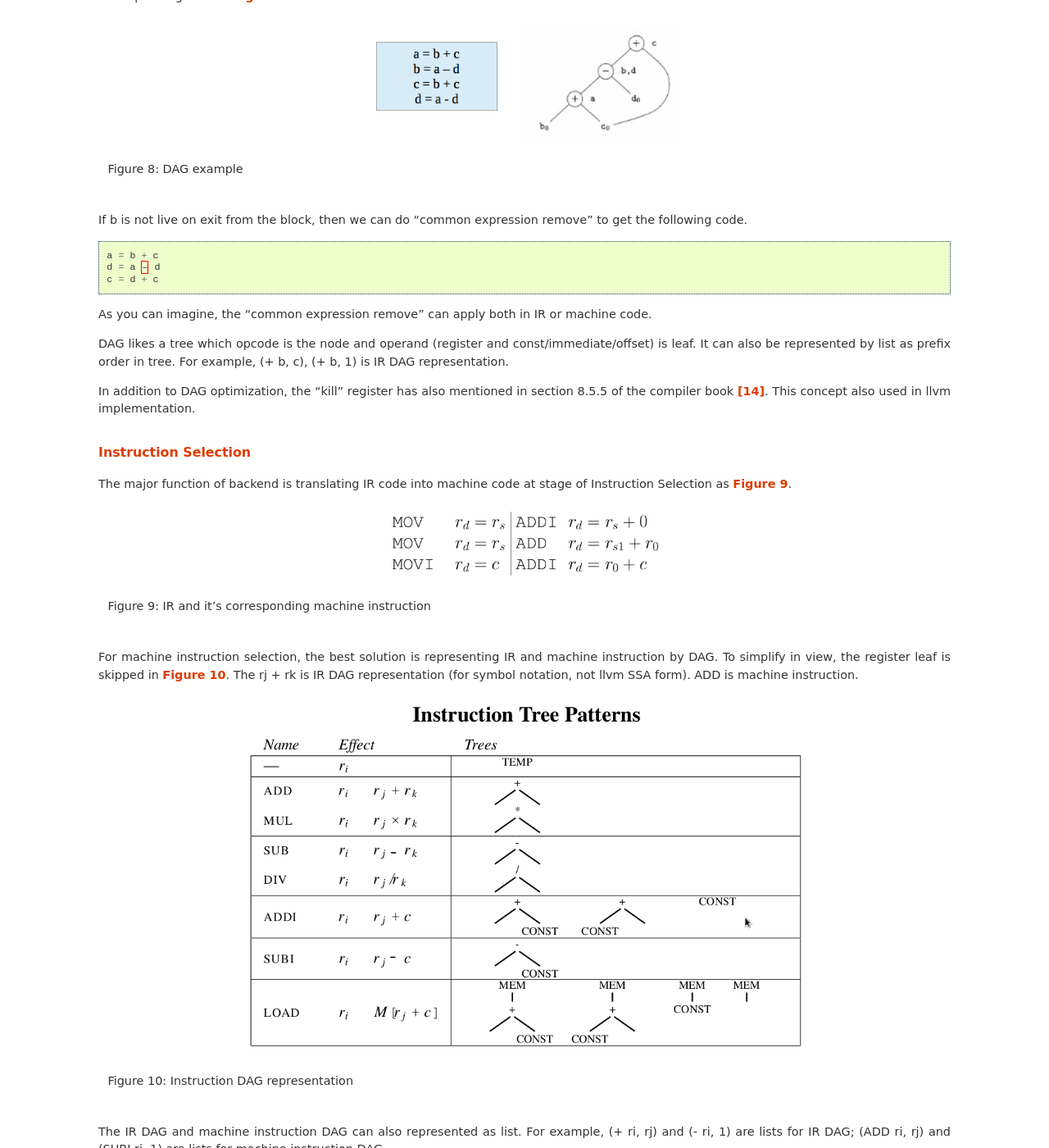
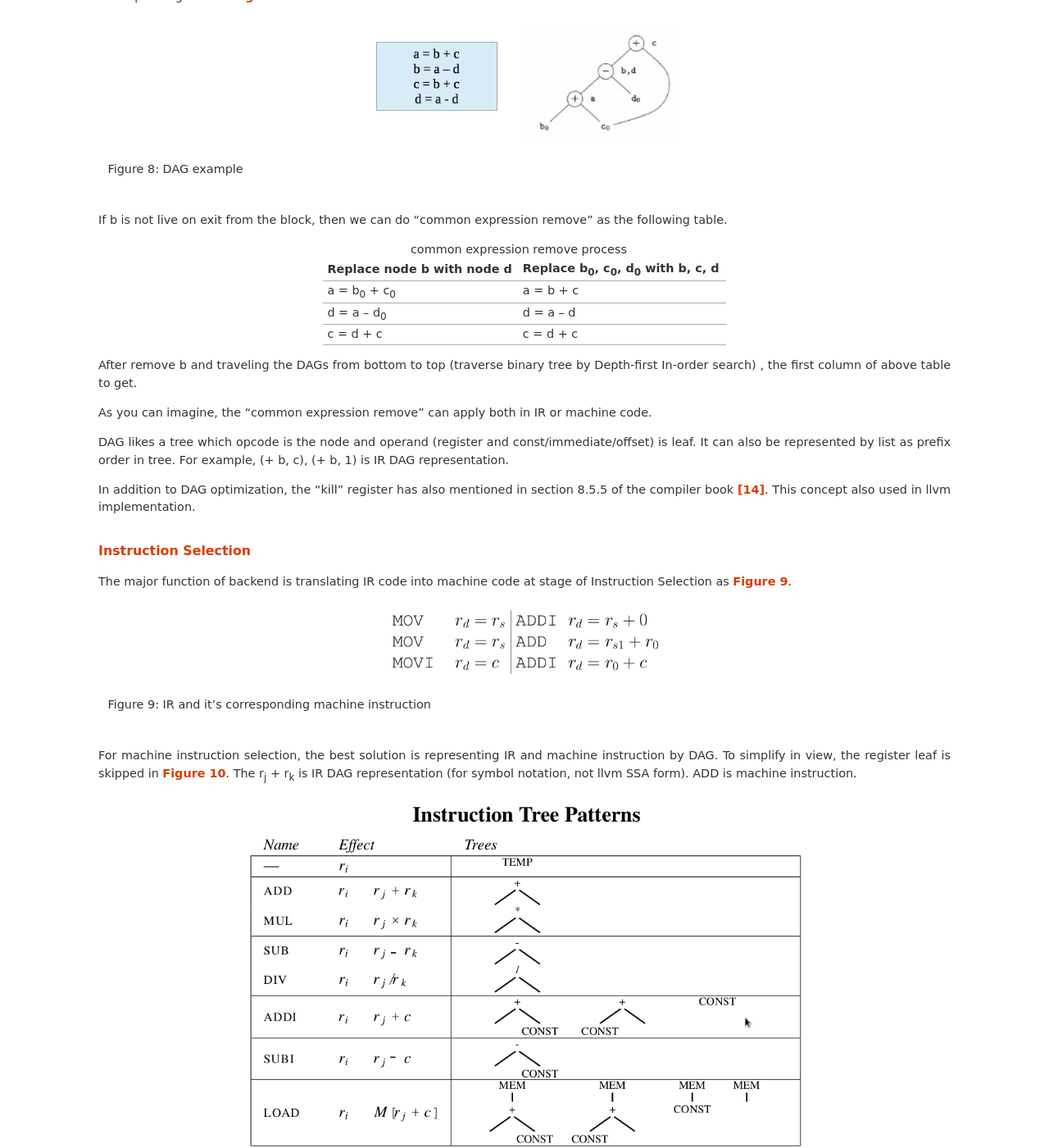
Before and after one commit to Jonathan2251/lbd, a Sphinx documentation site: the page built from source/llvmstructure.rst, in a window 1280 px wide and 1400 px high, scrolled down 13940 px. Shown: the whole window at 82% size. Built offline with Sphinx 7.4.7, drawn with Linux system fonts in a browser that asks for light colours; formulas are drawn with MathJax 3; pages that are not in the unit, such as notebooks, are missing from menus; some of the changed text lies outside the part shown.

```diff
--- a/source/about.rst
+++ b/source/about.rst
@@ -60,6 +60,7 @@ Revision history
 Version 3.7.2, Not release yet
   Add Verilog delay slot simulation.
   Explain "tablegen(" in CMakeLists.txt.
+  Correct typing.
 
 Version 3.7.1, Released November 7, 2015
   Remove EM_CPU0_EL.
--- a/source/llvmstructure.rst
+++ b/source/llvmstructure.rst
@@ -914,7 +914,7 @@ next 2 sections for DAG and Instruction Selection.
   // Minimum register pressure
   //  Suppose %c is alive after the instructions basic block (meaning %c will be
   //  used after the basic block), %a and %b are not alive after that.
-  // The following no reorder version need 3 registers at least
+  // The following no-reorder-version need 3 registers at least
       %a = add i32 1, i32 0
       %b = add i32 2, i32 0
       st %a,  i32* %c, 1
@@ -1113,10 +1113,10 @@ version [#dragonbooks-10.2.3]_.
       st %b,  i32* %d, 0
 
   // version 3
-  => %a = add i32 1, i32 0
+  => %b = add i32 2, i32 0
+      st %b,  i32* %d, 0
+      %a = add i32 1, i32 0
       st %a,  i32* %c, 0
-      %b = add i32 2, i32 0
-      st %b,  i32* %d, 0
 
 
 DAG (Directed Acyclic Graph)
@@ -1137,13 +1137,20 @@ For example, the basic block code and it's corresponding DAG as
   DAG example
 
 If b is not live on exit from the block, then we can do "common expression
-remove" to get the following code.
-
-.. code-block:: c++
-
-  a = b + c
-  d = a – d
-  c = d + c
+remove" as the following table.
+
+.. table:: common expression remove process
+
+  ====================================  ==================================================================
+  Replace node b with node d             Replace b\ :sub:`0`\ , c\ :sub:`0`\ , d\ :sub:`0`\  with b, c, d
+  ====================================  ==================================================================
+  a = b\ :sub:`0`\  + c\ :sub:`0`\       a = b + c
+  d = a – d\ :sub:`0`\                   d = a – d
+  c = d + c                              c = d + c
+  ====================================  ==================================================================
+
+After remove b and traveling the DAGs from bottom to top (traverse binary tree
+by Depth-first In-order search) , the first column of above table to get.
 
 As you can imagine, the "common expression remove" can apply both in IR or
 machine code.
@@ -1177,7 +1184,8 @@ For machine instruction selection, the best solution is representing IR and
 machine instruction by DAG.
 To simplify in view, the register leaf is skipped in
 :num:`Figure #llvmstructure-f12`.
-The rj + rk is IR DAG representation (for symbol notation, not llvm SSA form).
+The r\ :sub:`j`\  + r\ :sub:`k`\  is IR DAG representation (for symbol
+notation, not llvm SSA form).
 ADD is machine instruction.
 
 .. _llvmstructure-f12:
@@ -1190,8 +1198,9 @@ ADD is machine instruction.
   Instruction DAG representation
 
 The IR DAG and machine instruction DAG can also represented as list.
-For example, (+ ri, rj) and (- ri, 1) are lists for IR DAG; (ADD ri, rj) and
-(SUBI ri, 1) are lists for machine instruction DAG.
+For example, (+ r\ :sub:`i`\ , r\ :sub:`j`\ j) and (- r\ :sub:`i`\ , 1) are
+lists for IR DAG; (ADD r\ :sub:`i`\ , r\ :sub:`j`\ ) and
+(SUBI r\ :sub:`i`\ , 1) are lists for machine instruction DAG.
 
 Now, let's check the ADDiu instruction defined in Cpu0InstrInfo.td as follows,
 
```
Also changed, not shown: other parts of source/llvmstructure.rst (+2 -2 lines).
